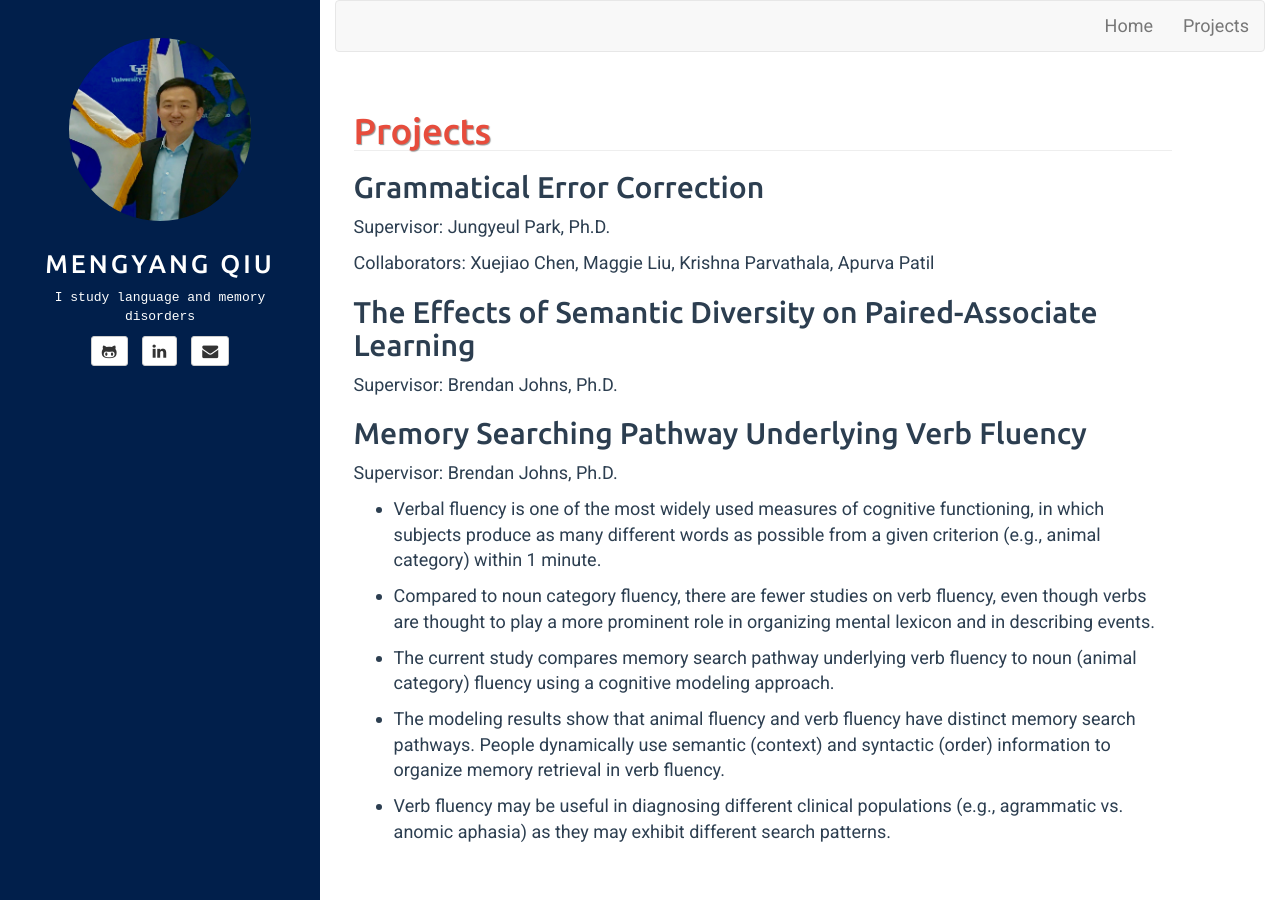
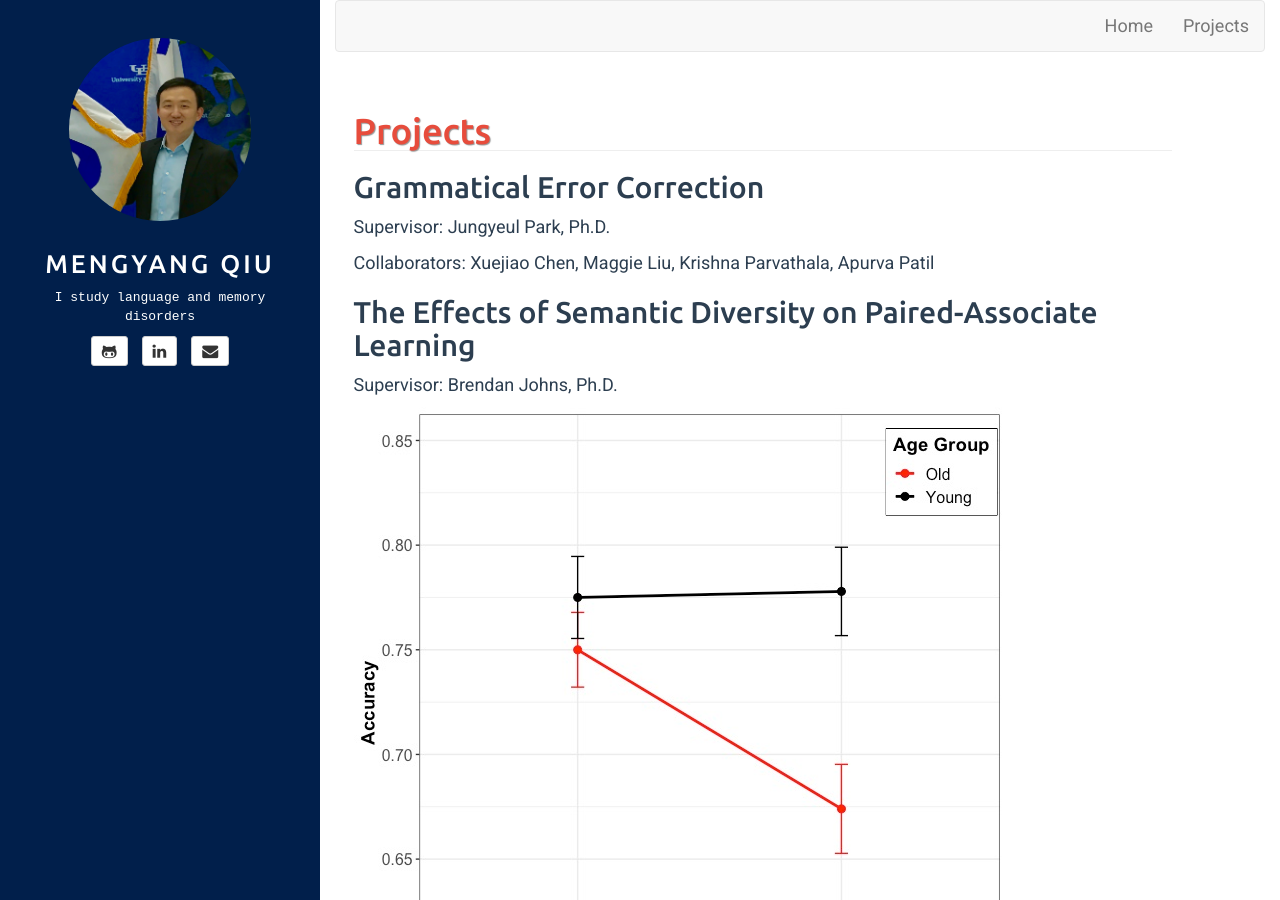
Before and after one commit to mengyangq/mengyangq.github.io, a Jekyll site: the page built from projects.html, in a window 1280 px wide and 900 px high. Built offline with Jekyll 4.4.1, drawn with Linux system fonts in a browser that asks for light colours.

Commit message:
Update projects.md

```diff
--- a/_includes/projects.md
+++ b/_includes/projects.md
@@ -7,6 +7,8 @@ Collaborators: Xuejiao Chen, Maggie Liu, Krishna Parvathala, Apurva Patil
 
 ## The Effects of Semantic Diversity on Paired-Associate Learning
 Supervisor: Brendan Johns, Ph.D.
+
+![alt text](../pub/pal.jpeg "SD and PAL")
 
 ## Memory Searching Pathway Underlying Verb Fluency
 Supervisor: Brendan Johns, Ph.D.
```
